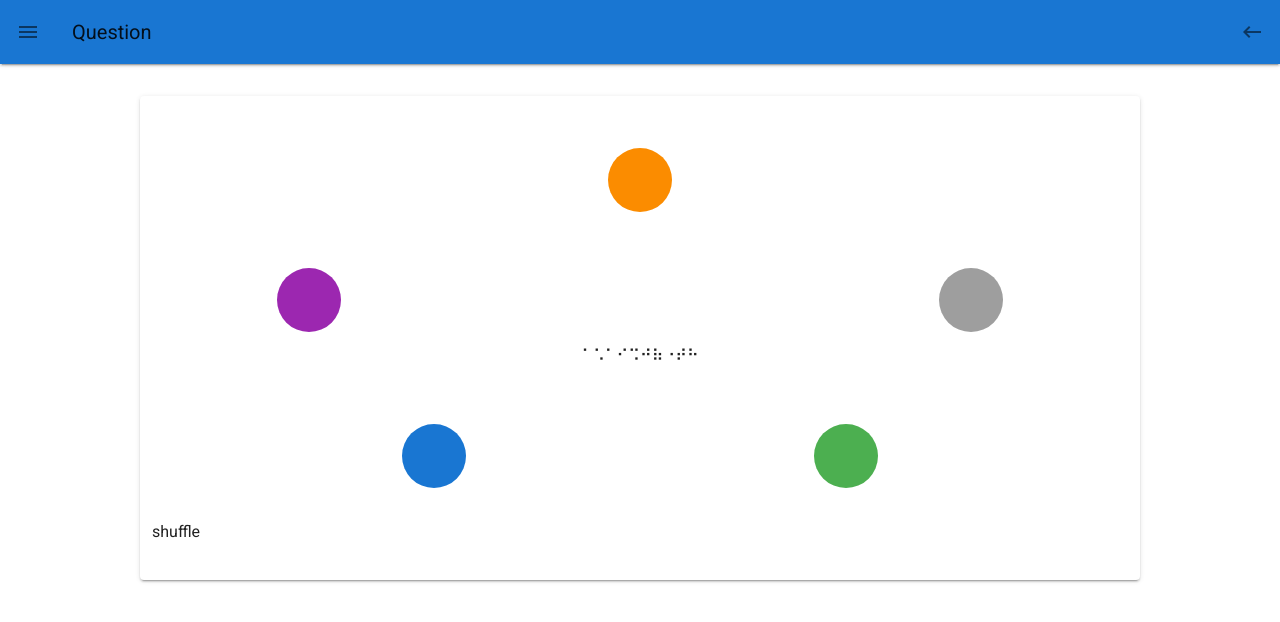
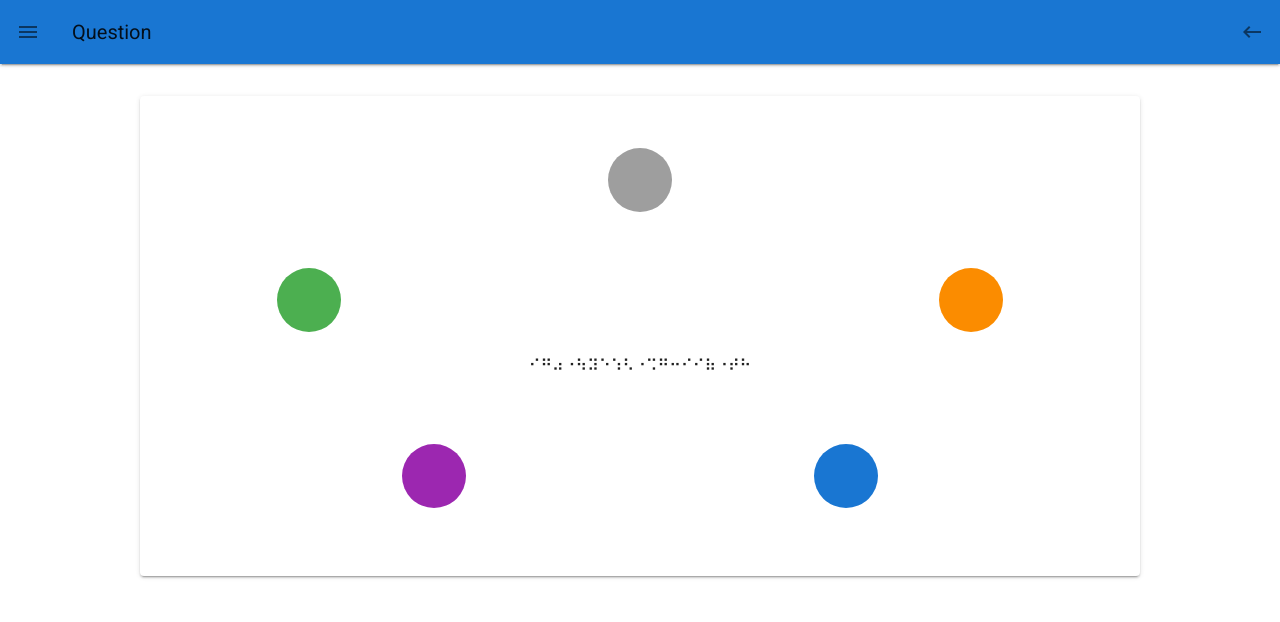
Before and after one commit to R-Otsuka/mystery_land, a Vue app in the folder client/: page /sample/1 in a window 1280 px wide. Shown: the top 622 px of the page. Built offline with nearby package versions, Linux system fonts and the light colour scheme.

Commit message:
風船のクリック順を間違えるとリセットされるように使用を変更

```diff
--- a/client/src/views/sample_list/sample1.vue
+++ b/client/src/views/sample_list/sample1.vue
@@ -5,7 +5,7 @@
       <transition name="bounce">
         <div class="rounded-circle mx-auto"
               :class=items[0].color
-              @click="hide(0)"
+              @click="judgeAndHide(0)"
               v-show="items[0].visibility"
         >
         </div>
@@ -17,7 +17,7 @@
         <transition name="bounce">
           <div class="rounded-circle"
                 v-bind:class=items[1].color
-                @click="hide(1)"
+                @click="judgeAndHide(1)"
                 v-show="items[1].visibility"
           >
           </div>
@@ -27,21 +27,22 @@
         <transition name="bounce">
           <div class="rounded-circle float-right"
                 v-bind:class=items[2].color
-                @click="hide(2)"
+                @click="judgeAndHide(2)"
                 v-show="items[2].visibility"
           >
           </div>
         </transition>
       </v-col>
     </v-row>
-    <p class="mx-auto text-center pb-10" style="width: 200px;">⠁⠡⠁⠊⠩⠚⠷⠐⠞⠓</p>
+    <p v-if="clear" class="mx-auto text-center tenji">クリア！、password『hogefuga』</p>
+    <p v-else class="mx-auto text-center tenji">⠊⠛⠴⠐⠳⠽⠑⠱⠣⠐⠩⠛⠒⠊⠊⠷⠐⠞⠓</p>
     <v-row justify="center" class="circle-bottom">
       <v-col cols="3" class="text-sm-left">
         <transition name="bounce">
           <div
                 class="rounded-circle"
                 v-bind:class=items[3].color
-                @click="hide(3)"
+                @click="judgeAndHide(3)"
                 v-show="items[3].visibility"
           ></div>
         </transition>
@@ -50,14 +51,13 @@
         <transition name="bounce">
           <div class="rounded-circle float-right"
                 v-bind:class=items[4].color
-                @click="hide(4)"
+                @click="judgeAndHide(4)"
                 v-show="items[4].visibility"
           >
           </div>
         </transition>
       </v-col>
     </v-row>
-    <button @click="listShuffle">shuffle</button><br>
     <br>
   </v-container>
 </template>
@@ -65,6 +65,7 @@
 import _ from 'lodash';
 export default {
   data:()=> ({
+    balloonCount:0,
     items:[
       {id:0,color:'warning',visibility:true},
       {id:1,color:'purple',visibility:true},
@@ -73,20 +74,45 @@ export default {
       {id:4,color:'success',visibility:true}
     ]
   }),
+  computed:{
+    clear(){
+      if(this.balloonCount==5){
+        console.log("clear")
+        return true
+      }else{
+        return false
+      }
+    }
+  },
   methods: {
     listShuffle() {
       this.items = _.shuffle(this.items);
     },
-    hide(id){
-      if(this.items[id].visibility == true) {
-        this.items[id].visibility = !this.items[id].visibility
-        console.log(this.items[id].visibility)
+    judgeAndHide(id){
+      if(this.items[id].id == this.balloonCount) {
+        if (this.items[id].visibility == true) {
+          this.items[id].visibility = !this.items[id].visibility
+        }
+        this.balloonCount += 1
+      }else{
+        for(let i=0;i<this.items.length;i++){
+          this.items[i].visibility = true
+        }
+        this.balloonCount = 0
+        this.listShuffle()
       }
     },
+  },
+  created() {
+    this.listShuffle()
   }
 }
 </script>
 <style>
+.tenji{
+  padding-top:10px;
+  padding-bottom:15px;
+}
 
 .rounded-circle {
   border-radius: 50%;
@@ -127,6 +153,11 @@ export default {
     height: 90px;
     margin:20px;
   }
+  .tenji{
+    padding-top:10px;
+    padding-bottom:30px;
+  }
+
 }
 @media screen and (min-width:1024px) {
    /*画面サイズが1024pxからはここを読み込む */
@@ -148,13 +179,17 @@ export default {
     height: 120px;
     margin:20px;
   }
+  .tenji{
+    padding-top:10px;
+    padding-bottom:50px;
+  }
 }
 
 .bounce-enter-active {
-  animation: bounce-in 1s;
+  animation: bounce-in 0.5s;
 }
 .bounce-leave-active {
-  animation: bounce-in 1s reverse;
+  animation: bounce-in 0.5s reverse;
 }
 @keyframes bounce-in {
   0% {
```
